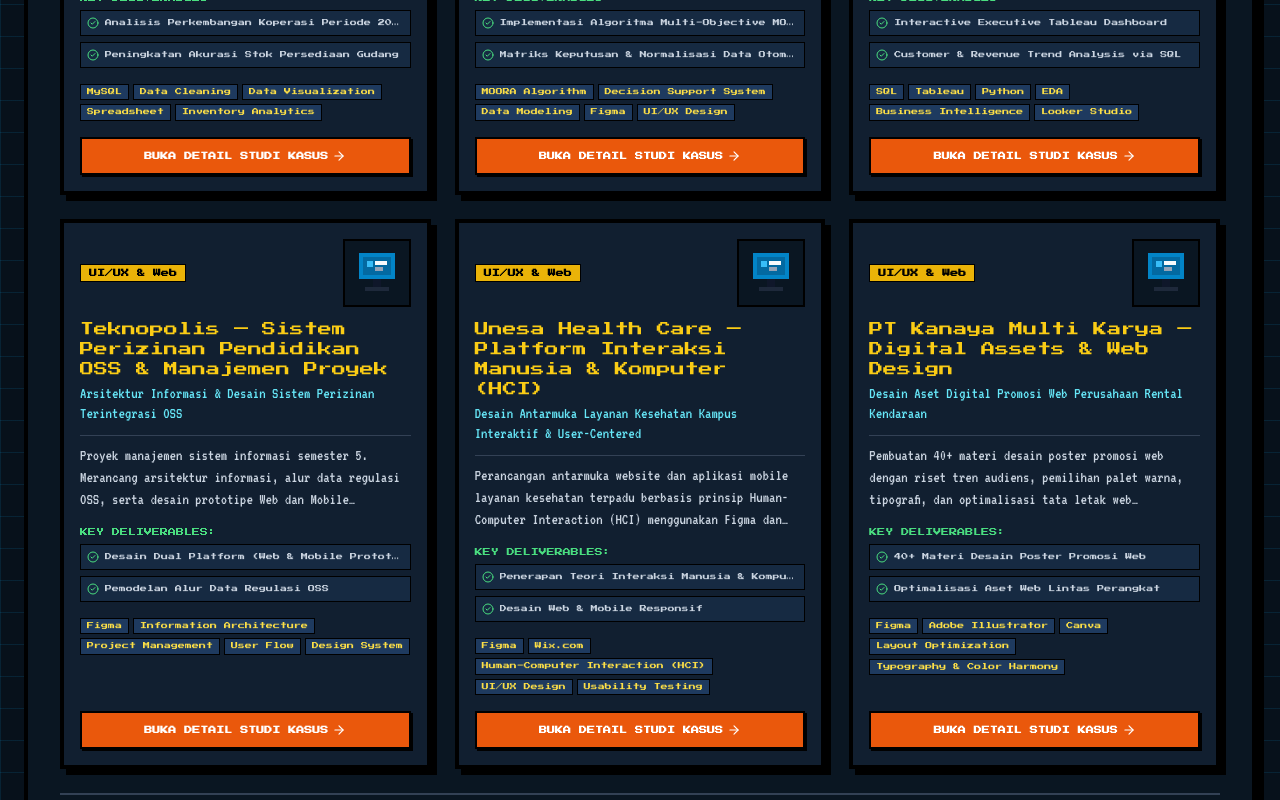
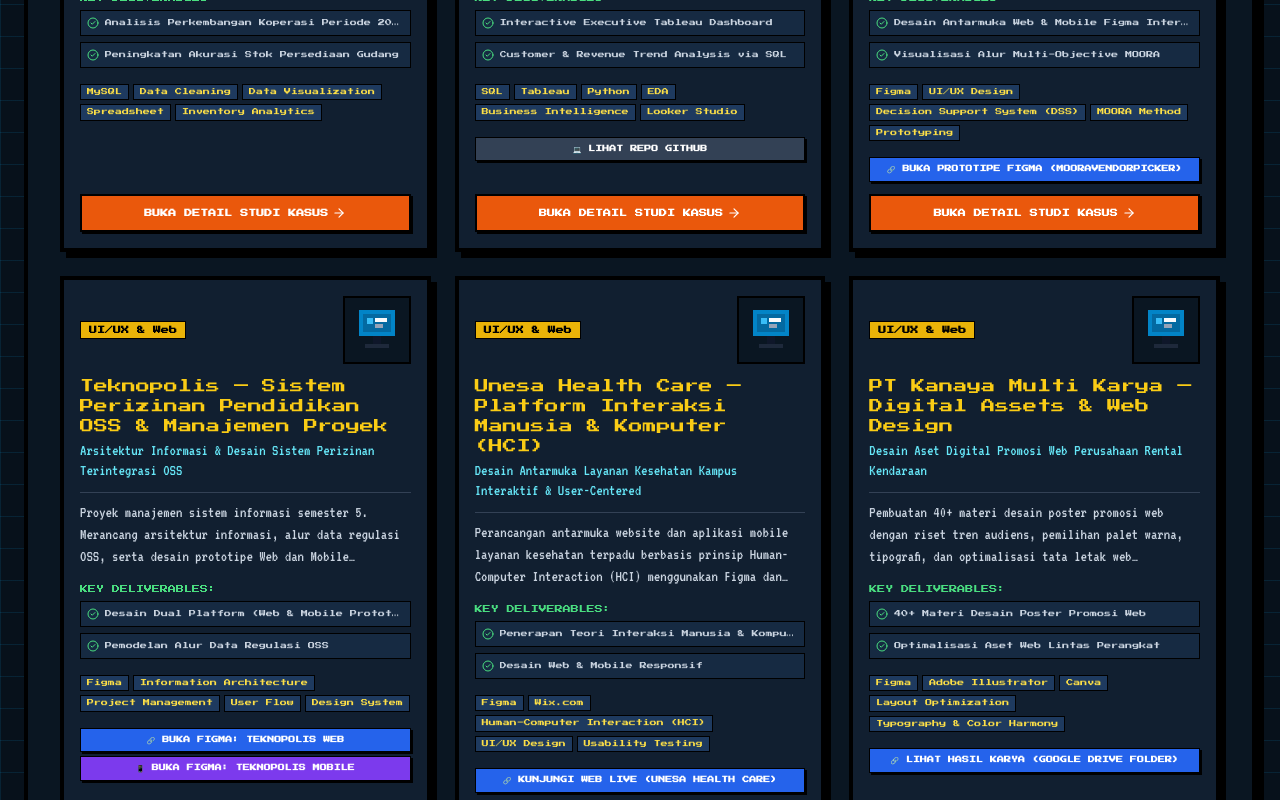
Before and after one commit to muhammadandhikafahrezzy/portfolio-8bit, a Next.js app: page /projects in a window 1280 px wide. Shown: the part 700-1500 px from the top of the page. Built offline with nearby package versions, Linux system fonts and the light colour scheme.

Commit message:
feat: move MooraVendorPicker to UI/UX and add authentic external project link buttons

```diff
--- a/app/projects/page.tsx
+++ b/app/projects/page.tsx
@@ -161,6 +161,53 @@ export default function ProjectsPage() {
                       </span>
                     ))}
                   </div>
+                  {/* Direct Project Links */}
+                  {(project.demoUrl || project.githubUrl || project.certificateUrl) && (
+                    <div className="mb-3">
+                      {project.demoUrl && (
+                        <a
+                          href={project.demoUrl}
+                          target="_blank"
+                          rel="noopener noreferrer"
+                          onClick={(e) => {
+                            e.stopPropagation();
+                            soundManager.playLevelUp();
+                          }}
+                          className="w-full flex items-center justify-center gap-1.5 py-1.5 bg-[#2563eb] hover:bg-[#1d4ed8] text-white font-pixel text-[7px] border border-black shadow-[2px_2px_0px_#000] font-bold transition-all mb-1"
+                        >
+                          <span>🔗 {project.demoLabel || "BUKA LINK PROJEK"}</span>
+                        </a>
+                      )}
+                      {project.secondaryUrl && (
+                        <a
+                          href={project.secondaryUrl}
+                          target="_blank"
+                          rel="noopener noreferrer"
+                          onClick={(e) => {
+                            e.stopPropagation();
+                            soundManager.playLevelUp();
+                          }}
+                          className="w-full flex items-center justify-center gap-1.5 py-1.5 bg-[#7c3aed] hover:bg-[#6d28d9] text-white font-pixel text-[7px] border border-black shadow-[2px_2px_0px_#000] font-bold transition-all mb-1"
+                        >
+                          <span>📱 {project.secondaryLabel || "BUKA LINK KEDUA"}</span>
+                        </a>
+                      )}
+                      {project.githubUrl && !project.demoUrl && (
+                        <a
+                          href={project.githubUrl}
+                          target="_blank"
+                          rel="noopener noreferrer"
+                          onClick={(e) => {
+                            e.stopPropagation();
+                            soundManager.playLevelUp();
+                          }}
+                          className="w-full flex items-center justify-center gap-1.5 py-1.5 bg-[#334155] hover:bg-[#475569] text-white font-pixel text-[7px] border border-black shadow-[2px_2px_0px_#000] font-bold transition-all mb-1"
+                        >
+                          <span>💻 LIHAT REPO GITHUB</span>
+                        </a>
+                      )}
+                    </div>
+                  )}
                 </div>
 
                 {/* Open Modal Button */}
--- a/components/ProjectModal.tsx
+++ b/components/ProjectModal.tsx
@@ -4,7 +4,7 @@ import React from "react";
 import { Project } from "@/data/portfolioData";
 import { soundManager } from "./SoundManager";
 import { PixelComputer, PixelGamepad, PixelPaintBrush, PixelDatabase, PixelChart } from "./PixelIcons";
-import { X, ExternalLink, CheckCircle, User, Wrench, Sparkles } from "lucide-react";
+import { X, ExternalLink, CheckCircle, User, Wrench, Sparkles, FolderOpen, Eye, Globe } from "lucide-react";
 
 interface ProjectModalProps {
   project: Project | null;
@@ -45,7 +45,7 @@ export const ProjectModal: React.FC<ProjectModalProps> = ({ project, onClose })
               soundManager.playWindowClose();
               onClose();
             }}
-            className="w-6 h-6 bg-[#991b1b] hover:bg-[#ef4444] text-white flex items-center justify-center border-2 border-black font-pixel text-xs active:translate-y-0.5"
+            className="w-6 h-6 bg-[#991b1b] hover:bg-[#ef4444] text-white flex items-center justify-center border-2 border-black font-pixel text-xs active:translate-y-0.5 cursor-pointer"
             title="Tutup Jendela"
           >
             ✕
@@ -70,7 +70,7 @@ export const ProjectModal: React.FC<ProjectModalProps> = ({ project, onClose })
             </div>
           </div>
 
-          {/* Metadata Badges (Role & Category) */}
+          {/* Metadata Badges */}
           <div className="grid grid-cols-1 sm:grid-cols-2 gap-2 font-pixel text-[8px]">
             <div className="bg-[#111f30] p-2 border border-black flex items-center gap-2">
               <User className="w-3.5 h-3.5 text-yellow-400" />
@@ -81,6 +81,81 @@ export const ProjectModal: React.FC<ProjectModalProps> = ({ project, onClose })
               <span>CATEGORY: {project.category}</span>
             </div>
           </div>
+
+          {/* Project Link Action Buttons (Figma / Live Web / Drive / GitHub) */}
+          {(project.demoUrl || project.secondaryUrl || project.githubUrl || project.certificateUrl) && (
+            <div className="bg-[#1e293b] p-3 border-2 border-black space-y-2">
+              <h4 className="font-pixel text-[9px] text-yellow-400 flex items-center gap-1.5">
+                <Globe className="w-3.5 h-3.5 text-yellow-400" />
+                <span>LINK KARYA & HASIL PROJEK:</span>
+              </h4>
+              <div className="flex flex-col gap-2">
+                {project.demoUrl && (
+                  <a
+                    href={project.demoUrl}
+                    target="_blank"
+                    rel="noopener noreferrer"
+                    onClick={() => soundManager.playLevelUp()}
+                    className="flex items-center justify-between p-2.5 bg-[#2563eb] hover:bg-[#1d4ed8] text-white font-pixel text-[8px] border-2 border-black shadow-[2px_2px_0px_#000] active:translate-y-0.5 font-bold transition-all"
+                  >
+                    <div className="flex items-center gap-2">
+                      <ExternalLink className="w-3.5 h-3.5" />
+                      <span>{project.demoLabel || "BUKA LINK PROJEK"}</span>
+                    </div>
+                    <span className="text-yellow-300">KUNJUNGI ▶</span>
+                  </a>
+                )}
+
+                {project.secondaryUrl && (
+                  <a
+                    href={project.secondaryUrl}
+                    target="_blank"
+                    rel="noopener noreferrer"
+                    onClick={() => soundManager.playLevelUp()}
+                    className="flex items-center justify-between p-2.5 bg-[#7c3aed] hover:bg-[#6d28d9] text-white font-pixel text-[8px] border-2 border-black shadow-[2px_2px_0px_#000] active:translate-y-0.5 font-bold transition-all"
+                  >
+                    <div className="flex items-center gap-2">
+                      <ExternalLink className="w-3.5 h-3.5" />
+                      <span>{project.secondaryLabel || "BUKA LINK KEDUA"}</span>
+                    </div>
+                    <span className="text-yellow-300">KUNJUNGI ▶</span>
+                  </a>
+                )}
+
+                {project.githubUrl && (
+                  <a
+                    href={project.githubUrl}
+                    target="_blank"
+                    rel="noopener noreferrer"
+                    onClick={() => soundManager.playLevelUp()}
+                    className="flex items-center justify-between p-2.5 bg-[#334155] hover:bg-[#475569] text-white font-pixel text-[8px] border-2 border-black shadow-[2px_2px_0px_#000] active:translate-y-0.5 font-bold transition-all"
+                  >
+                    <div className="flex items-center gap-2">
+                      <ExternalLink className="w-3.5 h-3.5" />
+                      <span>{project.demoLabel || "LIHAT REPOSITORI GITHUB"}</span>
+                    </div>
+                    <span className="text-yellow-300">BUKA REPO ▶</span>
+                  </a>
+                )}
+
+                {project.certificateUrl && (
+                  <a
+                    href={project.certificateUrl}
+                    target="_blank"
+                    rel="noopener noreferrer"
+                    onClick={() => soundManager.playLevelUp()}
+                    className="flex items-center justify-between p-2.5 bg-[#15803d] hover:bg-[#16a34a] text-white font-pixel text-[8px] border-2 border-black shadow-[2px_2px_0px_#000] active:translate-y-0.5 font-bold transition-all"
+                  >
+                    <div className="flex items-center gap-2">
+                      <Eye className="w-3.5 h-3.5" />
+                      <span>{project.demoLabel || "LIHAT BUKTI SERTIFIKAT"}</span>
+                    </div>
+                    <span className="text-yellow-300">LIHAT DOKUMEN ▶</span>
+                  </a>
+                )}
+              </div>
+            </div>
+          )}
 
           {/* Long Description */}
           <div className="bg-[#111f30] p-3 border-2 border-black space-y-2">
@@ -137,7 +212,7 @@ export const ProjectModal: React.FC<ProjectModalProps> = ({ project, onClose })
               soundManager.playWindowClose();
               onClose();
             }}
-            className="px-4 py-2 bg-[#0284c7] hover:bg-[#0369a1] text-white font-pixel text-[9px] border-2 border-black shadow-[2px_2px_0px_#000] active:translate-y-0.5 font-bold"
+            className="px-4 py-2 bg-[#0284c7] hover:bg-[#0369a1] text-white font-pixel text-[9px] border-2 border-black shadow-[2px_2px_0px_#000] active:translate-y-0.5 font-bold cursor-pointer"
           >
             TUTUP QUEST LOG [ESC]
           </button>
--- a/data/portfolioData.ts
+++ b/data/portfolioData.ts
@@ -10,7 +10,11 @@ export interface Project {
   highlights: string[];
   icon: "database" | "chart" | "monitor" | "gamepad";
   demoUrl?: string;
+  demoLabel?: string;
+  secondaryUrl?: string;
+  secondaryLabel?: string;
   githubUrl?: string;
+  certificateUrl?: string;
 }
 
 export interface Experience {
@@ -60,7 +64,7 @@ export const PORTFOLIO_DATA = {
     graduation: "Lulus / Selesai: Juli 2026",
     gpa: "IPK 3.69 / 4.00",
     location: "Depok / Surabaya, Indonesia",
-    bio: "Lulusan S1 Sistem Informasi Universitas Negeri Surabaya (Juli 2026, IPK 3.69) dengan fokus keahlian kuat dalam Analisis Data Bisnis, Data Cleaning & Preprocessing, SQL Database Querying, Pemodelan Sistem Pendukung Keputusan (DSS/SPK), dan Visualisasi Interaktif Tableau. Berpengalaman langsung mengelola operasional data warehouse di Kopkar PT Astra Honda Motor, menganalisis perkembangan koperasi, serta bersertifikasi resmi Data Analyst for Business dari Bitlabs Academy.",
+    bio: "Lulusan S1 Sistem Informasi Universitas Negeri Surabaya (Juli 2026, IPK 3.69) dengan fokus keahlian kuat dalam Analisis Data Bisnis, Data Cleaning & Preprocessing, SQL Database Querying, Pemodelan Data, dan Visualisasi Interaktif Tableau. Berpengalaman langsung mengelola operasional data warehouse di Kopkar PT Astra Honda Motor, menganalisis perkembangan koperasi, serta bersertifikasi resmi Data Analyst for Business dari Bitlabs Academy.",
     stats: {
       level: 23,
       classType: "Data Analyst & BI Specialist",
@@ -76,7 +80,7 @@ export const PORTFOLIO_DATA = {
         skills: [
           { name: "SQL (MySQL / PostgreSQL)", level: 92 },
           { name: "Python (Pandas, NumPy)", level: 88 },
-          { name: "Decision Support Systems (DSS/MOORA)", level: 90 },
+          { name: "Google BigQuery", level: 82 },
           { name: "Data Cleaning & Preprocessing", level: 95 },
           { name: "Exploratory Data Analysis (EDA)", level: 90 },
           { name: "Advanced Excel (Pivot, VLOOKUP)", level: 94 },
@@ -109,7 +113,7 @@ export const PORTFOLIO_DATA = {
     ] as SkillCategory[],
   },
 
-  // Faithfully extracted from Portfolio UiUx Desainer.pdf and actual work experience (No Period in Projects)
+  // Projects faithfully extracted with exact authentic links from Portfolio UiUx Desainer.pdf
   projects: [
     {
       id: "ahm-data-analytics",
@@ -131,27 +135,8 @@ export const PORTFOLIO_DATA = {
         "Dashboard Laporan Operasional Bulanan",
       ],
       icon: "database",
-    },
-    {
-      id: "moora-vendor-picker",
-      title: "MooraVendorPicker — Decision Support System (DSS) Data Analytics",
-      category: "Data Analysis",
-      subtitle: "Sistem Pendukung Keputusan Optimasi Multi-Atribut Metode MOORA",
-      description: "Penerapan model matematika Decision Support System (DSS) metode MOORA untuk memecahkan masalah multikriteria dalam pemilihan penerima bantuan / vendor secara objektif.",
-      longDescription: [
-        "Merancang model matematis Decision Support System (DSS) berbasis metode Multi-Objective Optimization on the basis of Ratio Analysis (MOORA).",
-        "Mengolah data atribut kriteria yang saling bertentangan secara simultan untuk menghasilkan perankingan objektif dan akurat.",
-        "Merancang antarmuka web dan mobile menggunakan Figma untuk memudahkan pengambil keputusan (stakeholder) melihat hasil kalkulasi data secara interaktif dan transparan.",
-        "Mengembangkan alur input data kriteria, bobot nilai, dan visualisasi ranking keputusan.",
-      ],
-      role: "Data Analyst & UI/UX Designer",
-      tools: ["MOORA Algorithm", "Decision Support System", "Data Modeling", "Figma", "UI/UX Design"],
-      highlights: [
-        "Implementasi Algoritma Multi-Objective MOORA",
-        "Matriks Keputusan & Normalisasi Data Otomatis",
-        "Desain Antarmuka Web & Mobile Figma Responsif",
-      ],
-      icon: "database",
+      certificateUrl: "/Sertifikat magang kopkar.jpg",
+      demoLabel: "LIHAT SERTIFIKAT MAGANG KOPKAR AHM",
     },
     {
       id: "bitlabs-business-analytics",
@@ -173,6 +158,31 @@ export const PORTFOLIO_DATA = {
         "Actionable Business Insights & Strategy",
       ],
       icon: "chart",
+      githubUrl: "https://github.com/045AndhikaF",
+      demoLabel: "LIHAT REPOSITORI GITHUB",
+    },
+    {
+      id: "moora-vendor-picker",
+      title: "MooraVendorPicker — Decision Support System (DSS) UI/UX Design",
+      category: "UI/UX & Web",
+      subtitle: "Desain Antarmuka Web & Mobile Sistem Pengambilan Keputusan MOORA",
+      description: "Perancangan desain antarmuka web dan mobile menggunakan Figma untuk sistem pendukung keputusan (DSS) berbasis metode multiobjektif MOORA.",
+      longDescription: [
+        "Merancang antarmuka website dan mobile app yang interaktif dan responsif menggunakan Figma untuk sistem Decision Support System (DSS).",
+        "Mengimplementasikan hierarki visual yang jelas untuk menampilkan tahapan perhitungan metode MOORA (Multi-Objective Optimization by Ratio Analysis) secara intuitif.",
+        "Membuat alur pengguna (user flow) dan wireframe interaktif yang mempermudah pimpinan/stakeholder memasukkan kriteria dan melihat perankingan otomatis.",
+        "Menerapkan prinsip desain UI/UX modern dengan layout rapi dan navigasi yang mudah dipahami.",
+      ],
+      role: "UI/UX Designer (Figma Prototyping)",
+      tools: ["Figma", "UI/UX Design", "Decision Support System (DSS)", "MOORA Method", "Prototyping"],
+      highlights: [
+        "Desain Antarmuka Web & Mobile Figma Interaktif",
+        "Visualisasi Alur Multi-Objective MOORA",
+        "Prototipe User-Friendly untuk Stakeholder",
+      ],
+      icon: "monitor",
+      demoUrl: "https://www.figma.com/file/nkdWNCdooHmHJ8fCMHCRKU/Figma-basics?type=design&node-id=514%3A14&mode=design&t=pBYvN6fXUB2bwhlW-1",
+      demoLabel: "BUKA PROTOTIPE FIGMA (MOORAVENDORPICKER)",
     },
     {
       id: "teknopolis-project-management",
@@ -194,6 +204,10 @@ export const PORTFOLIO_DATA = {
         "Pengalaman Manajemen Proyek End-to-End",
       ],
       icon: "monitor",
+      demoUrl: "https://www.figma.com/file/6PGk66ynXSnRIuKOshbm4U/Website-Teknopolis?type=design&node-id=0%3A1&mode=design&t=0iEJy4VYoYCGc8Xq-1",
+      demoLabel: "BUKA FIGMA: TEKNOPOLIS WEB",
+      secondaryUrl: "https://www.figma.com/file/6PGk66ynXSnRIuKOshbm4U/Website-Teknopolis?type=design&node-id=4-1187&mode=design&t=gpu4hMIsvOZNRuZr-0",
+      secondaryLabel: "BUKA FIGMA: TEKNOPOLIS MOBILE",
     },
     {
       id: "unesa-health-care",
@@ -204,7 +218,7 @@ export const PORTFOLIO_DATA = {
       longDescription: [
         "Menerapkan prinsip Human-Computer Interaction (HCI) untuk merancang antarmuka website dan mobile yang menarik, intuitif, dan mudah digunakan oleh mahasiswa dan staf kampus.",
         "Mengeksplorasi hierarki visual, psikologi warna, tipografi, dan komposisi objek untuk menciptakan pengalaman pengguna yang nyaman.",
-        "Membangun prototipe interaktif di Figma serta implementasi web menggunakan Wix.com.",
+        "Membangun prototipe interaktif di Figma serta implementasi web menggunakan platform Wix.com.",
         "Melakukan usability testing untuk mengidentifikasi potensi kendala navigasi pengguna.",
       ],
       role: "HCI & UI/UX Designer",
@@ -215,6 +229,8 @@ export const PORTFOLIO_DATA = {
         "Prototipe Interaktif Figma & Wix.com",
       ],
       icon: "monitor",
+      demoUrl: "https://ali21069.wixsite.com/kel-4/services-4",
+      demoLabel: "KUNJUNGI WEB LIVE (UNESA HEALTH CARE)",
     },
     {
       id: "kanaya-digital-assets",
@@ -236,6 +252,8 @@ export const PORTFOLIO_DATA = {
         "Peningkatan Daya Tarik Visual Brand",
       ],
       icon: "monitor",
+      demoUrl: "https://drive.google.com/drive/folders/1VyyeR9vSLB50BospMxy3uw1pZWYV_Vef?usp=sharing",
+      demoLabel: "LIHAT HASIL KARYA (GOOGLE DRIVE FOLDER)",
     },
   ] as Project[],
 
--- a/package.json
+++ b/package.json
@@ -4,7 +4,7 @@
   "private": true,
   "scripts": {
     "dev": "next dev -H 127.0.0.1 -p 3000",
-    "build": "next build",
+    "build": "node --max-old-space-size=4096 ./node_modules/next/dist/bin/next build",
     "start": "next start",
     "lint": "next lint"
   },
```
